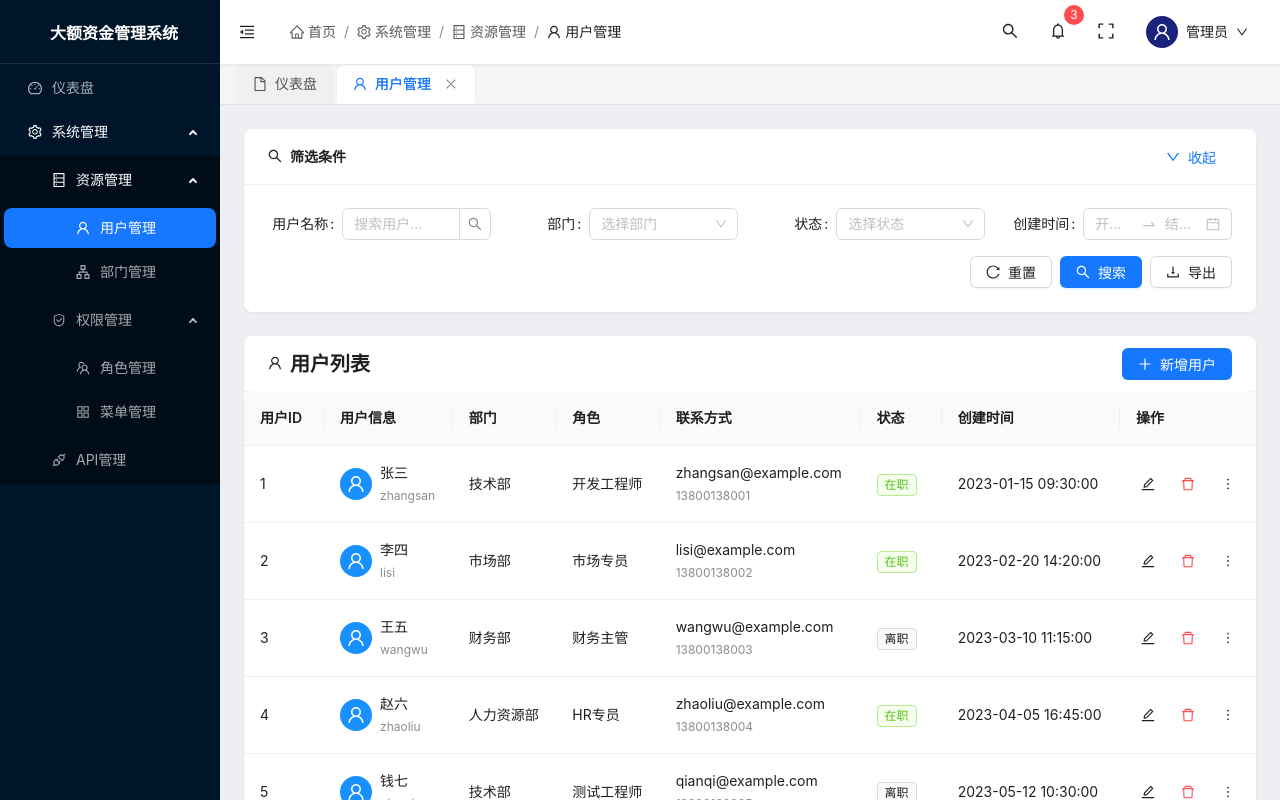
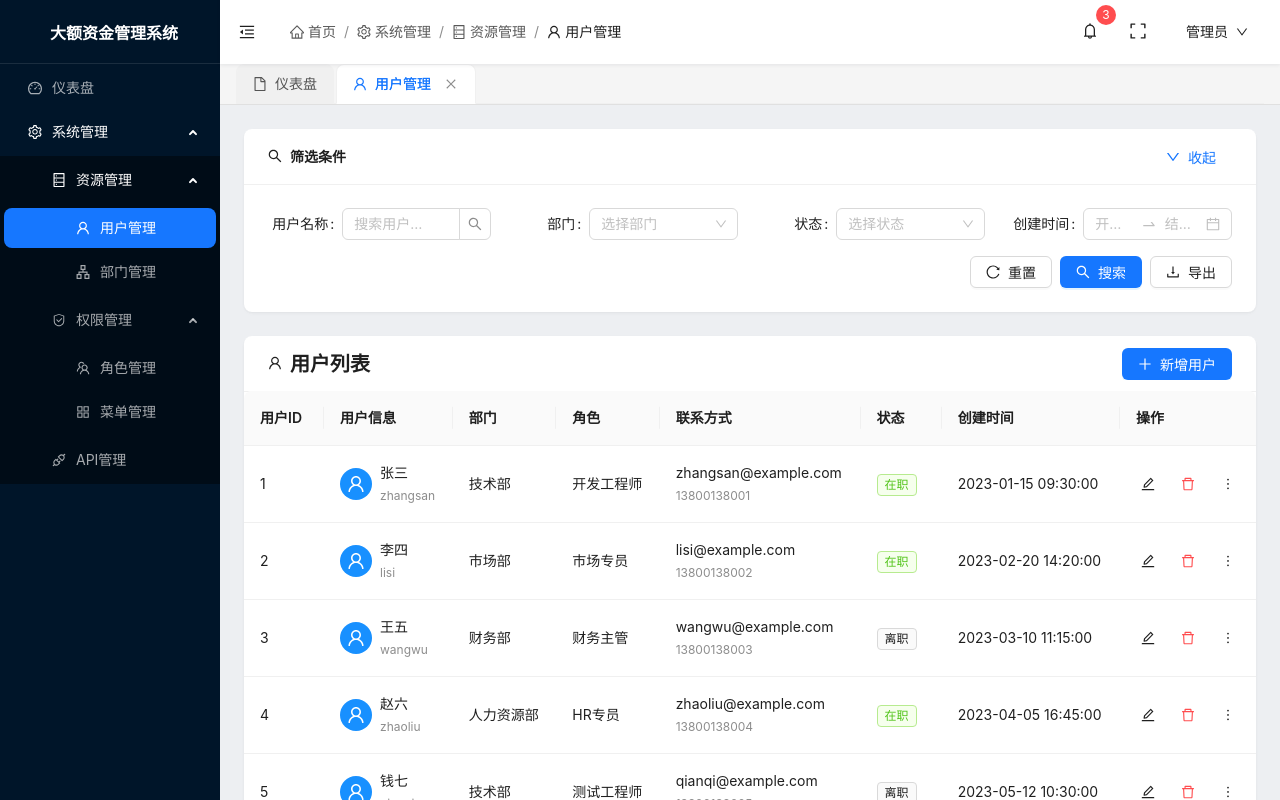
Before and after one commit to Me-turing/React-Admin, a React (Vite) app: page /system/user in a window 1280 px wide. Built offline with nearby package versions, Linux system fonts and the light colour scheme.

Commit message:
完成顶部功能区域

```diff
--- a/src/App.tsx
+++ b/src/App.tsx
@@ -1,12 +1,11 @@
 import React, { useState, useEffect } from 'react'
-import { Layout, Menu, Button, Breadcrumb, Badge, Avatar, Space, Tabs } from 'antd'
+import { Layout, Menu, Button, Breadcrumb, Badge, Space, Tabs, Dropdown } from 'antd'
 import {
   MenuFoldOutlined,
   MenuUnfoldOutlined,
   DashboardOutlined,
   UserOutlined,
   SettingOutlined,
-  SearchOutlined,
   BellOutlined,
   ExpandOutlined,
   DownOutlined,
@@ -18,7 +17,9 @@ import {
   SafetyOutlined,
   HomeOutlined,
   FileOutlined,
-  UnorderedListOutlined
+  UnorderedListOutlined,
+  LogoutOutlined,
+  CompressOutlined
 } from '@ant-design/icons'
 import { useRoutes, useNavigate, useLocation } from 'react-router-dom'
 import routes from './routes'
@@ -102,6 +103,23 @@ const routeToBreadcrumbMap: Record<string, BreadcrumbItem[]> = {
     { path: '/system/api', title: 'API管理', icon: <ApiOutlined /> }
   ]
 };
+
+// 在顶部添加适当的接口定义
+interface FullScreenDocument extends Document {
+  mozFullScreenElement?: Element;
+  webkitFullscreenElement?: Element;
+  msFullscreenElement?: Element;
+
+  mozCancelFullScreen?: () => void;
+  webkitExitFullscreen?: () => void;
+  msExitFullscreen?: () => void;
+}
+
+interface FullScreenHTMLElement extends HTMLElement {
+  mozRequestFullScreen?: () => void;
+  webkitRequestFullscreen?: () => void;
+  msRequestFullscreen?: () => void;
+}
 
 // 创建标签页
 const createTabItem = (path: string, isDefaultTab: boolean = false): TabItem => {
@@ -199,6 +217,7 @@ const App: React.FC = () => {
   const navigate = useNavigate()
   const location = useLocation()
   const element = useRoutes(routes)
+  const [isFullscreen, setIsFullscreen] = useState(false)
 
   // 获取当前路径
   const getCurrentPath = () => {
@@ -294,6 +313,74 @@ const App: React.FC = () => {
       // 在handleTabEdit中不需要保存到本地存储，因为tabs变化时useEffect会处理
     }
   };
+
+  // 处理退出登录
+  const handleLogout = () => {
+    console.log('用户退出登录');
+    // 实际项目中这里应该调用登出API、清除token等
+    // 然后再跳转到登录页
+    // navigate('/login');
+  };
+
+  // 处理全屏切换
+  const toggleFullscreen = () => {
+    const docEl = document.documentElement as FullScreenHTMLElement;
+    const doc = document as FullScreenDocument;
+
+    if (!isFullscreen) {
+      // 进入全屏模式
+      if (docEl.requestFullscreen) {
+        docEl.requestFullscreen();
+      } else if (docEl.mozRequestFullScreen) { // Firefox
+        docEl.mozRequestFullScreen();
+      } else if (docEl.webkitRequestFullscreen) { // Chrome, Safari, Opera
+        docEl.webkitRequestFullscreen();
+      } else if (docEl.msRequestFullscreen) { // IE/Edge
+        docEl.msRequestFullscreen();
+      }
+      setIsFullscreen(true);
+    } else {
+      // 退出全屏模式
+      if (doc.exitFullscreen) {
+        doc.exitFullscreen();
+      } else if (doc.mozCancelFullScreen) { // Firefox
+        doc.mozCancelFullScreen();
+      } else if (doc.webkitExitFullscreen) { // Chrome, Safari, Opera
+        doc.webkitExitFullscreen();
+      } else if (doc.msExitFullscreen) { // IE/Edge
+        doc.msExitFullscreen();
+      }
+      setIsFullscreen(false);
+    }
+  };
+
+  // 检测全屏状态变化
+  useEffect(() => {
+    const doc = document as FullScreenDocument;
+
+    const handleFullscreenChange = () => {
+      setIsFullscreen(
+        document.fullscreenElement ||
+        doc.mozFullScreenElement ||
+        doc.webkitFullscreenElement ||
+        doc.msFullscreenElement
+          ? true
+          : false
+      );
+    };
+
+    document.addEventListener('fullscreenchange', handleFullscreenChange);
+    document.addEventListener('mozfullscreenchange', handleFullscreenChange);
+    document.addEventListener('webkitfullscreenchange', handleFullscreenChange);
+    document.addEventListener('MSFullscreenChange', handleFullscreenChange);
+
+    return () => {
+      document.removeEventListener('fullscreenchange', handleFullscreenChange);
+      document.removeEventListener('mozfullscreenchange', handleFullscreenChange);
+      document.removeEventListener('webkitfullscreenchange', handleFullscreenChange);
+      document.removeEventListener('MSFullscreenChange', handleFullscreenChange);
+    };
+  }, []);
 
   return (
     <Layout className="app-container">
@@ -404,18 +491,39 @@ const App: React.FC = () => {
           {/* 顶部右侧功能区 */}
           <div className="top-right">
             <Space size="middle">
-              <Button type="text" icon={<SearchOutlined />} className="top-icon" />
+              {/* <Button type="text" icon={<SearchOutlined />} className="top-icon" /> */}
               <Badge count={3}>
                 <Button type="text" icon={<BellOutlined />} className="top-icon" />
               </Badge>
-              <Button type="text" icon={<ExpandOutlined />} className="top-icon" />
+              <Button
+                type="text"
+                icon={isFullscreen ? <CompressOutlined /> : <ExpandOutlined />}
+                className="top-icon"
+                onClick={toggleFullscreen}
+                title={isFullscreen ? "退出全屏" : "全屏显示"}
+              />
 
               {/* 用户信息 */}
-              <div className="user-info">
-                <Avatar icon={<UserOutlined />} className="user-avatar" />
-                <span style={{ marginLeft: 8 }}>管理员</span>
-                <DownOutlined style={{ fontSize: 12, marginLeft: 8 }} />
-              </div>
+              <Dropdown
+                menu={{
+                  items: [
+                    {
+                      key: 'logout',
+                      icon: <LogoutOutlined />,
+                      label: '退出登录',
+                      onClick: handleLogout
+                    }
+                  ]
+                }}
+                placement="bottomRight"
+                arrow
+              >
+                <div className="user-info" style={{ cursor: 'pointer' }}>
+                  {/* <Avatar icon={<UserOutlined />} className="user-avatar" /> */}
+                  <span style={{ marginLeft: 8 }}>管理员</span>
+                  <DownOutlined style={{ fontSize: 12, marginLeft: 8 }} />
+                </div>
+              </Dropdown>
             </Space>
           </div>
         </Header>
--- a/src/pages/system/api/index.tsx
+++ b/src/pages/system/api/index.tsx
@@ -601,7 +601,7 @@ const ApiManagement: React.FC = () => {
         placement="right"
         closable={true}
         onClose={() => setDrawerVisible(false)}
-        visible={drawerVisible}
+        open={drawerVisible}
         bodyStyle={{ paddingBottom: 80 }}
         footer={
           <div style={{ textAlign: 'right' }}>
--- a/src/pages/system/role/index.tsx
+++ b/src/pages/system/role/index.tsx
@@ -228,7 +228,7 @@ const RoleManagement: React.FC = () => {
       title: '操作',
       key: 'action',
       width: 150,
-      render: (_: any, record: typeof mockRoles[0]) => (
+      render: (_: unknown, record: typeof mockRoles[0]) => (
         <Space size="middle">
           <Tooltip title="编辑角色">
             <Button type="text" icon={<EditOutlined />} size="small" />
--- a/src/pages/system/user/index.tsx
+++ b/src/pages/system/user/index.tsx
@@ -9,9 +9,7 @@ import {
   MoreOutlined,
   ReloadOutlined,
   DownloadOutlined,
-  FilterOutlined,
-  DownOutlined,
-  TeamOutlined
+  DownOutlined
 } from '@ant-design/icons';
 
 const { Title, Text } = Typography;
@@ -78,10 +76,23 @@ const mockUsers = [
   },
 ];
 
+// 添加用户类型接口
+interface User {
+  id: number;
+  name: string;
+  username: string;
+  department: string;
+  role: string;
+  email: string;
+  phone: string;
+  status: string;
+  createTime: string;
+}
+
 const UserManagement: React.FC = () => {
   const [loading, setLoading] = useState(false);
   const [searchText, setSearchText] = useState('');
-  const [filteredData, setFilteredData] = useState(mockUsers);
+  const [filteredData, setFilteredData] = useState<User[]>(mockUsers);
   const [searchCollapsed, setSearchCollapsed] = useState(false);
 
   // 表格列配置
@@ -96,7 +107,7 @@ const UserManagement: React.FC = () => {
       title: '用户信息',
       dataIndex: 'name',
       key: 'name',
-      render: (text: string, record: any) => (
+      render: (text: string, record: User) => (
         <Space>
           <Avatar icon={<UserOutlined />} style={{ backgroundColor: '#1890ff' }} />
           <div>
@@ -119,7 +130,7 @@ const UserManagement: React.FC = () => {
     {
       title: '联系方式',
       key: 'contact',
-      render: (text: string, record: any) => (
+      render: (_: unknown, record: User) => (
         <div>
           <div>{record.email}</div>
           <Text type="secondary" style={{ fontSize: '12px' }}>{record.phone}</Text>
@@ -145,7 +156,7 @@ const UserManagement: React.FC = () => {
       title: '操作',
       key: 'action',
       width: 120,
-      render: (text: string, record: any) => (
+      render: () => (
         <Space size="middle">
           <Tooltip title="编辑">
             <Button type="text" icon={<EditOutlined />} size="small" />
```
